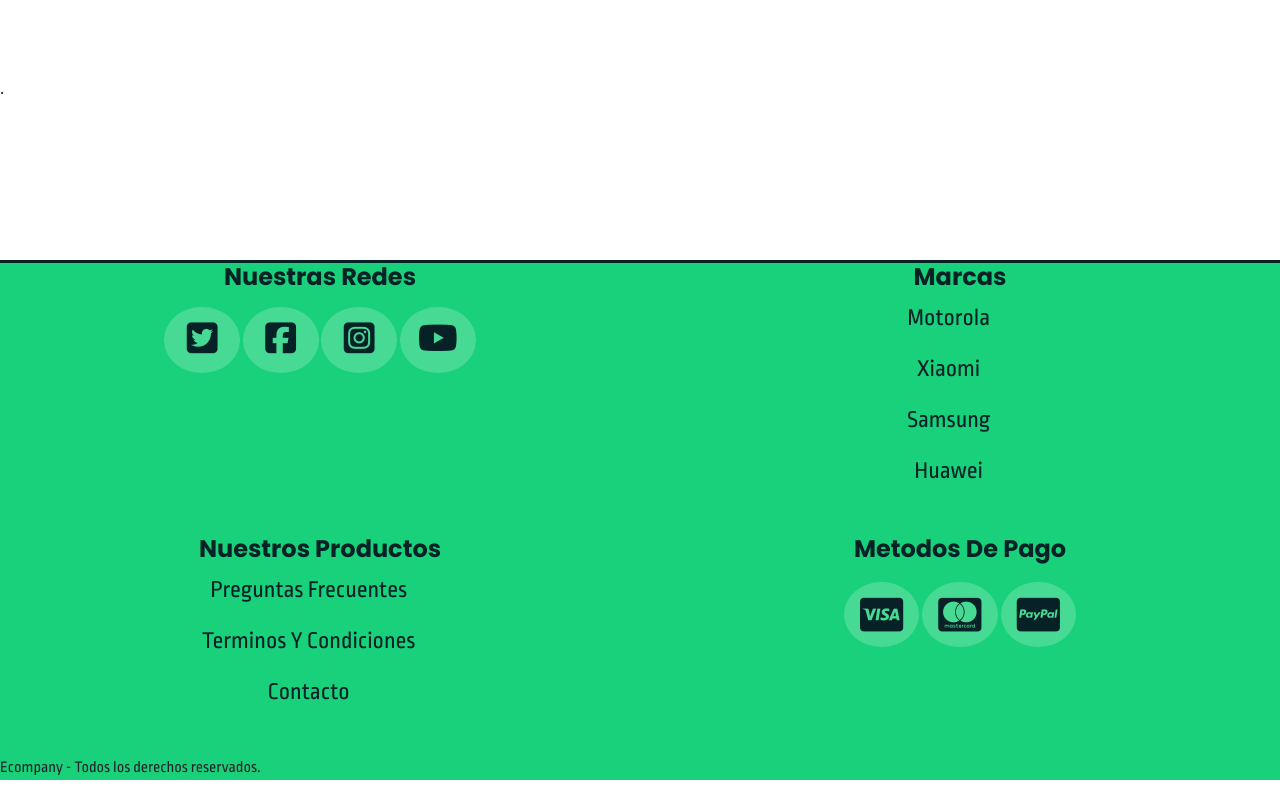
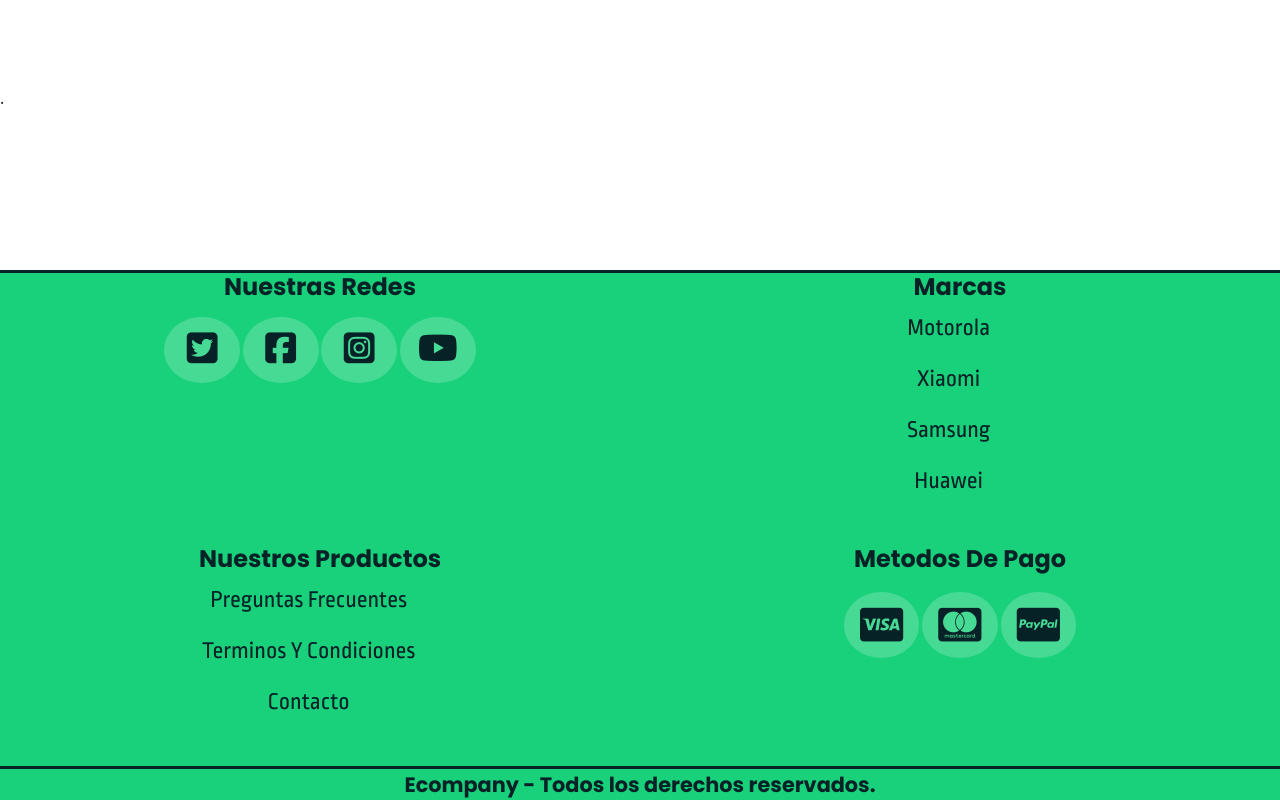
Before and after one commit to FranciscoManuelDiego/CoderHouse, a plain HTML site: page Pages/productos.html in a window 1280 px wide. Shown: the part 2945-3745 px from the top of the page. Drawn offline with nearby package versions, Linux system fonts and the light colour scheme; files whose address does not match are found by name.

Commit message:
Corregi parte del footer en productos

```diff
--- a/Styles/productos.css
+++ b/Styles/productos.css
@@ -329,12 +329,23 @@ ul {
 }
 
 /* Seccion Footer Final */
+
+.copyright {
+    font-size: 1.30em;
+    font-family: 'Poppins', sans-serif;
+    color: rgb(7, 34, 39);
+    font-weight:  300;
+    background-color: rgb(25, 209, 123);
+    text-align: center;
+    border-top: solid rgb(7, 34, 39);
+}
+/* Seccion Footer Final */
 /* Seccion Queries  */
 /* footer responsive */
 @media (min-width: 830px) {
     .containerfooter_row_col {
         width: 50%;
-        margin-bottom: 30px;;
+        margin-bottom: 30px;
     }
     .footer {
         margin-top: 10em;
```
